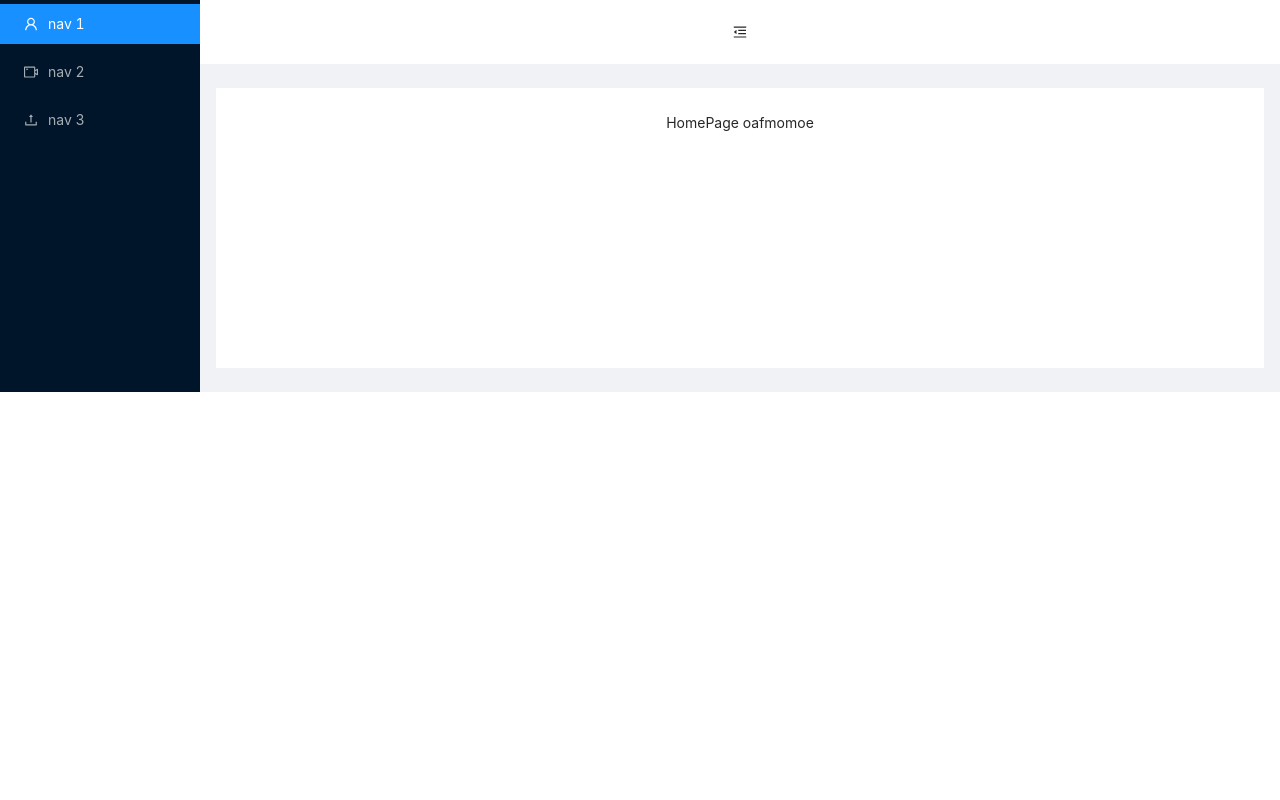
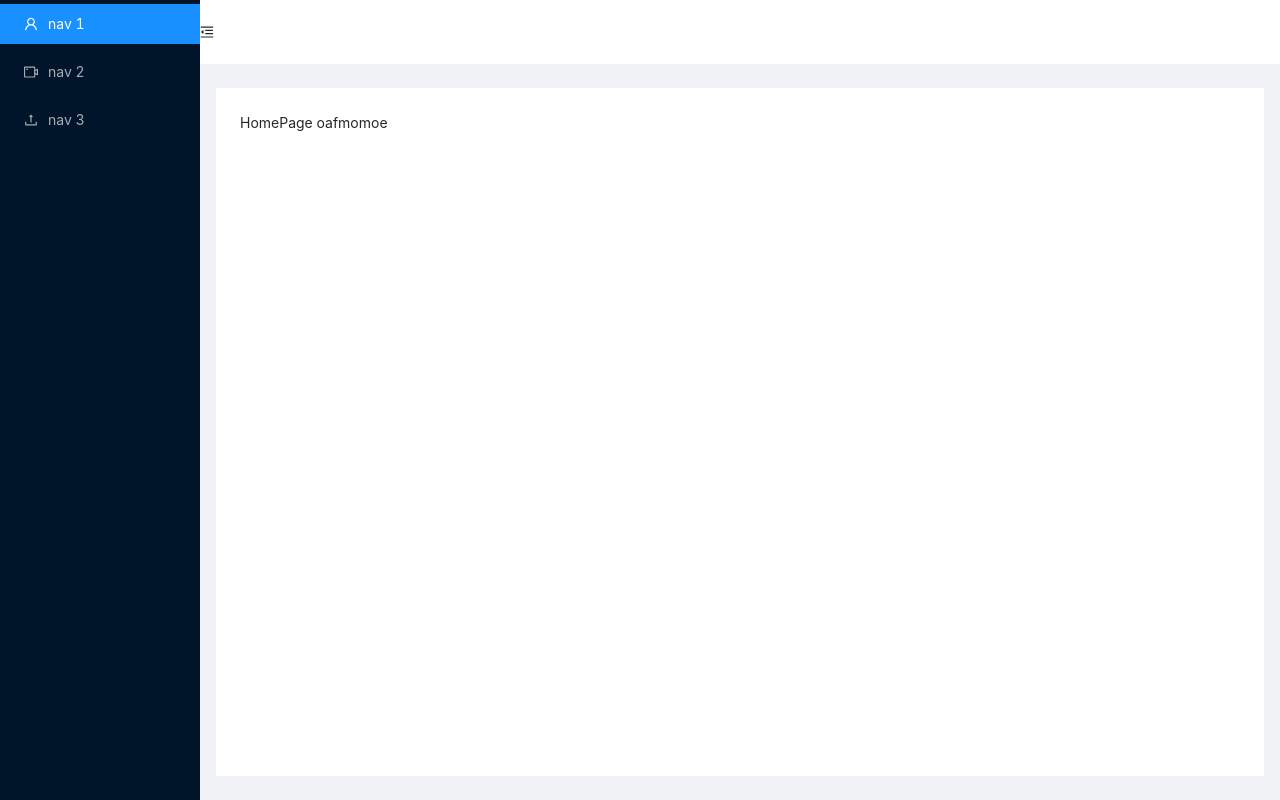
Before and after one commit to Tduncan14/jobportal2.0, a React (Create React App) app in the folder client/: page / in a window 1280 px wide. Built offline with nearby package versions, Linux system fonts and the light colour scheme.

Commit message:
keep moving forward

```diff
--- a/client/src/App.css
+++ b/client/src/App.css
@@ -1,6 +1,3 @@
-.App {
-  text-align: center;
-}
 #components-layout-demo-custom-trigger .trigger {
   padding: 0 24px;
   font-size: 18px;
@@ -22,3 +19,10 @@
 .site-layout .site-layout-background {
   background: #fff;
 }
+
+
+/* ant design */
+
+.ant-layout-sider{
+  height:100vh;
+}
--- a/client/src/App.js
+++ b/client/src/App.js
@@ -3,6 +3,7 @@ import './App.css';
 import "antd/dist/antd.css";
 import { Button, DatePicker, Space, version } from "antd";
 import Home from './pages/Home/Home';
+import JobInfo from './pages/JobInfo/JobInfo';
 
 function App() {
   return (
--- a/client/src/components/DefaultLayout.css
+++ b/client/src/components/DefaultLayout.css
@@ -15,7 +15,3 @@
     margin: 16px;
     background: rgba(255, 255, 255, 0.3);
   }
-
-  .site-layout .site-layout-background {
-    background: #fff;
-  }
--- a/client/src/components/DefaultLayout.js
+++ b/client/src/components/DefaultLayout.js
@@ -12,7 +12,7 @@ import {
 
 
 
-  const DefaultLayout = ({children}) => {
+  const DefaultLayout = (props) => {
     const [collapsed, setCollapsed] = useState(false);
     return (
       <Layout>
@@ -61,7 +61,7 @@ import {
               minHeight: 280,
             }}
           >
-            {children}
+            {props.children}
           </Content>
         </Layout>
       </Layout>
--- a/client/src/pages/Home/Home.js
+++ b/client/src/pages/Home/Home.js
@@ -1,11 +1,13 @@
 import React from 'react'
-import DefaultLayout from '../../components/DefaultLayout'
+import DefaultLayout from '../../components/DefaultLayout';
+import JobInfo from '../JobInfo/JobInfo';
 
 function Home() {
   return (
     <div>
       <DefaultLayout>
          HomePage oafmomoe
+
       </DefaultLayout>
     </div>
   )
--- /dev/null
+++ b/client/src/pages/JobInfo/JobInfo.js
@@ -0,0 +1,13 @@
+import React from 'react';
+import  './JobInfo.css';
+import DefaultLayout from '../../components/DefaultLayout';
+
+const JobInfo = () => {
+  return (
+    <DefaultLayout>
+         Jobinfo
+    </DefaultLayout>
+  )
+}
+
+export default JobInfo
```
Also changed, not shown: client/src/pages/JobInfo/JobInfo.css (added).
